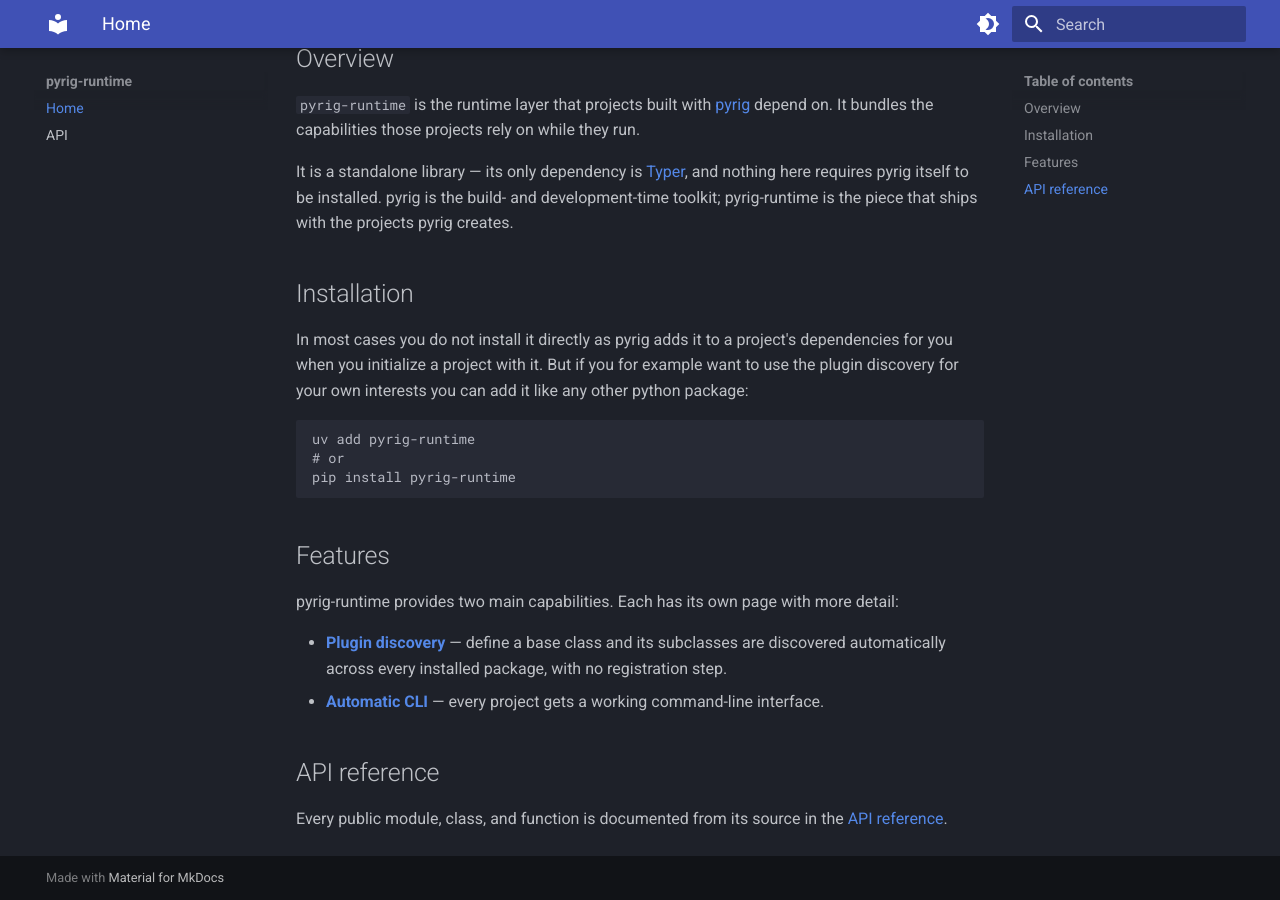
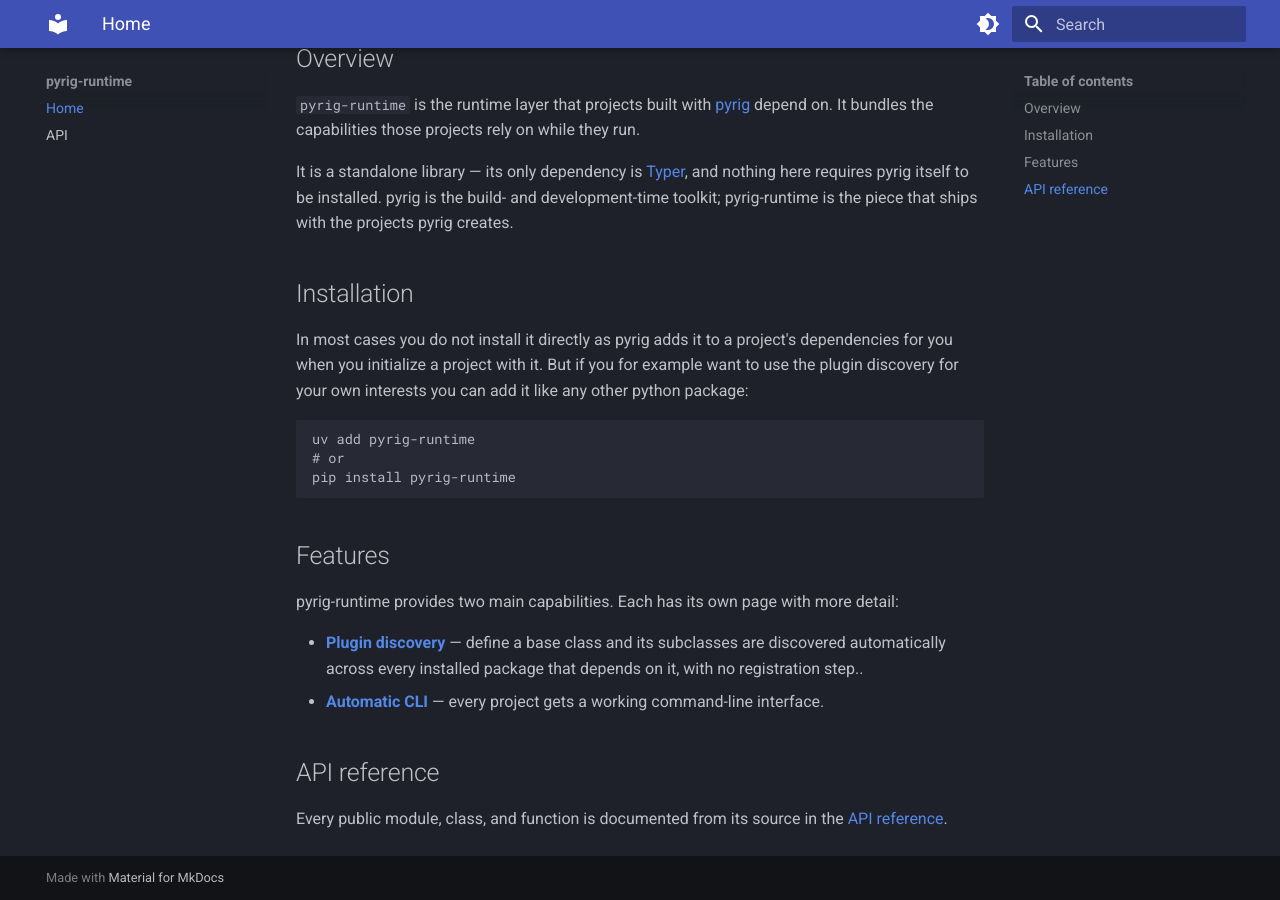
Before and after one commit to Winipedia/pyrig-runtime, an MkDocs documentation site: the page built from docs/index.md, in a window 1280 px wide and 900 px high, scrolled down 510 px. Built offline with MkDocs 1.6.1 and Material for MkDocs 9.7.7, drawn with Linux system fonts in a browser that asks for light colours.

Commit message:
docs fixes

```diff
--- a/docs/index.md
+++ b/docs/index.md
@@ -62,8 +62,8 @@ pyrig-runtime provides two main capabilities. Each has its own page with more
 detail:
 
 - **[Plugin discovery](plugins.md)** — define a base class and its
-  subclasses are discovered automatically across every installed package, with
-  no registration step.
+  subclasses are discovered automatically across every installed package that
+  depends on it, with no registration step..
 - **[Automatic CLI](cli.md)** — every project gets a working
   command-line interface.
 
```
